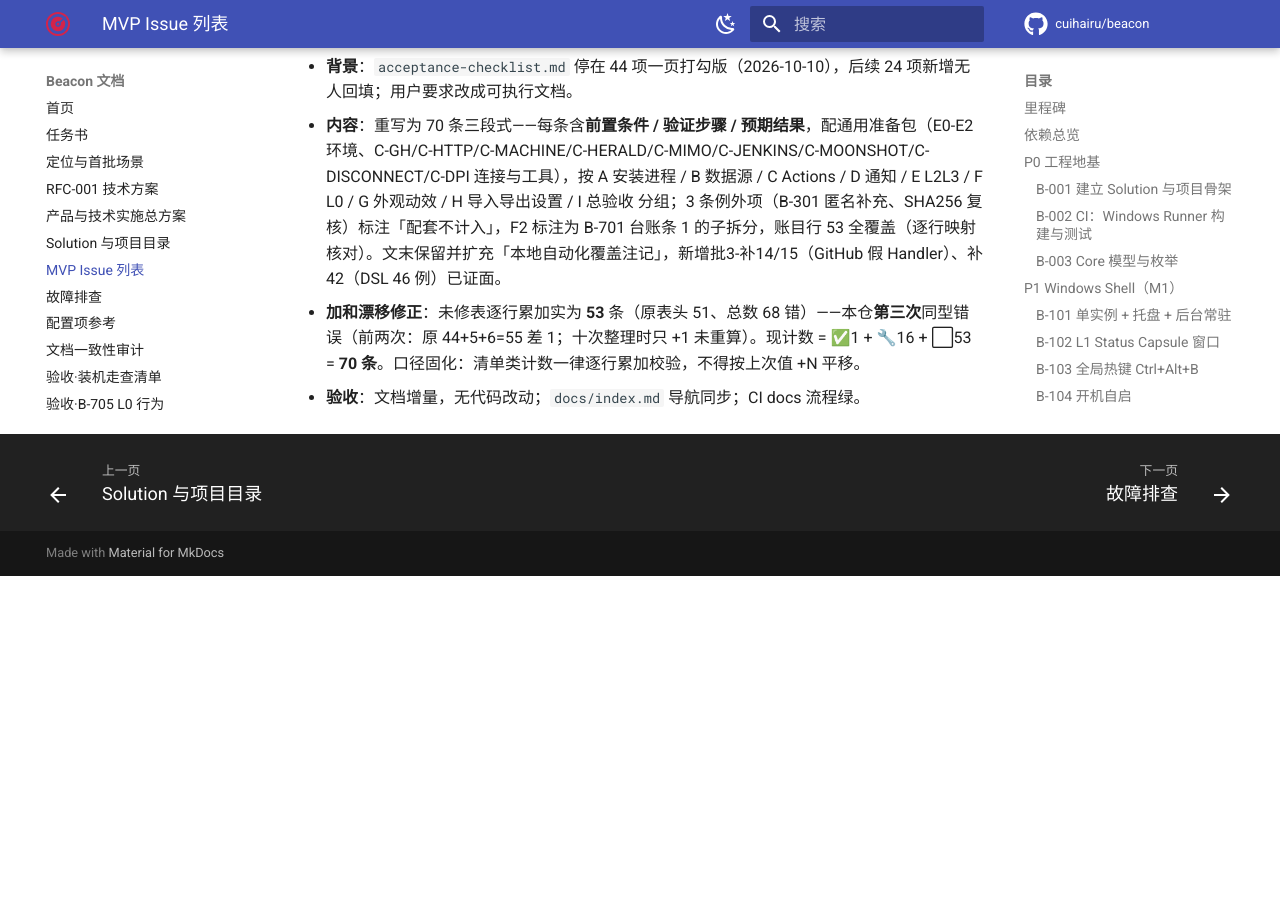
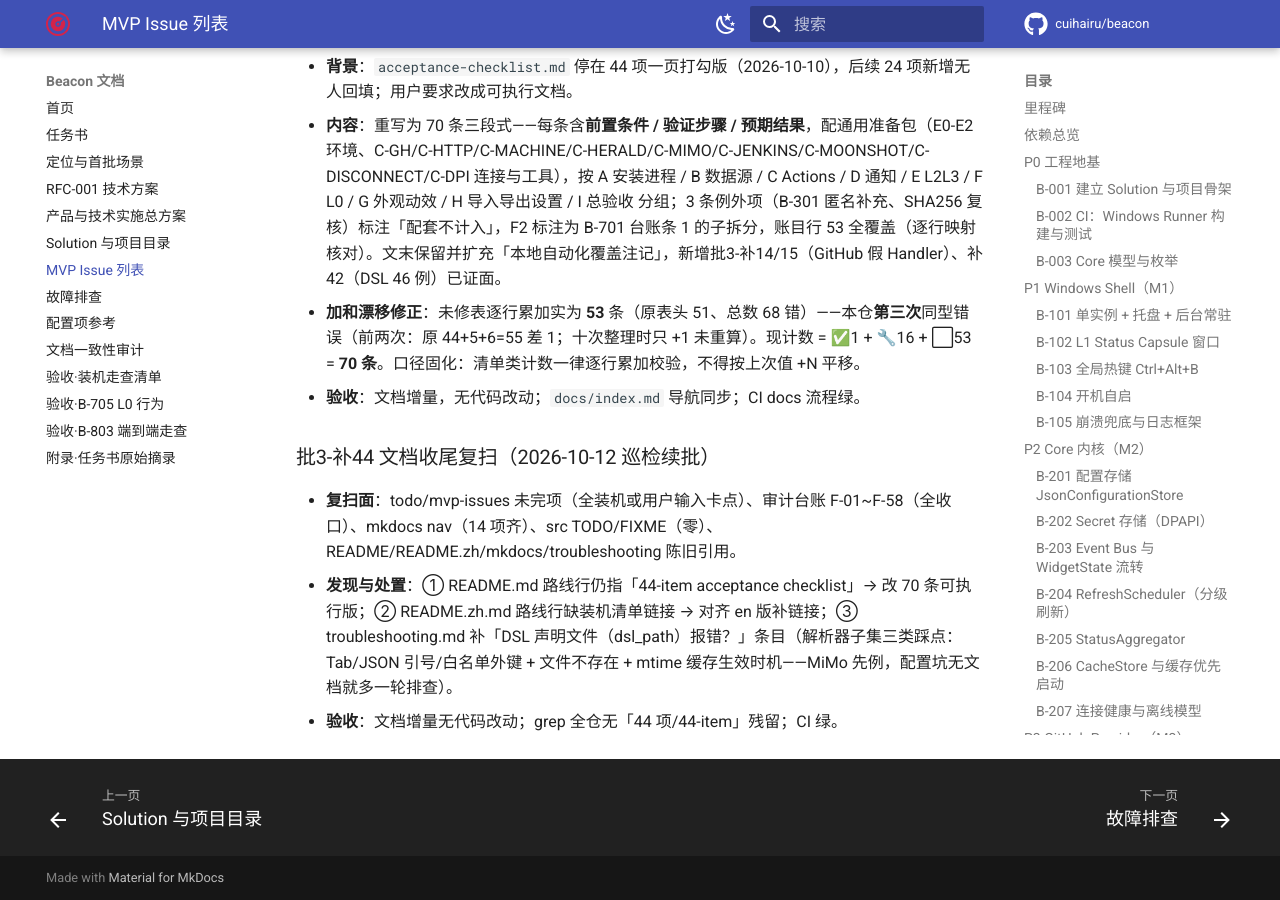
Before and after one commit to cuihairu/beacon, an MkDocs documentation site: the page built from docs/mvp-issues.md, in a window 1280 px wide and 900 px high, scrolled down 50095 px. Built offline with MkDocs 1.6.1 and Material for MkDocs 9.7.7, drawn with Linux system fonts in a browser that asks for light colours; comment, search, counter and statistics services are not loaded; before the commit the page ends 50671 px from its top, so only the background shows below that.

Commit message:
docs: update readme checklist links and add dsl troubleshooting

```diff
--- a/docs/mvp-issues.md
+++ b/docs/mvp-issues.md
@@ -1182,3 +1182,8 @@
 - **内容**：重写为 70 条三段式——每条含**前置条件 / 验证步骤 / 预期结果**，配通用准备包（E0-E2 环境、C-GH/C-HTTP/C-MACHINE/C-HERALD/C-MIMO/C-JENKINS/C-MOONSHOT/C-DISCONNECT/C-DPI 连接与工具），按 A 安装进程 / B 数据源 / C Actions / D 通知 / E L2L3 / F L0 / G 外观动效 / H 导入导出设置 / I 总验收 分组；3 条例外项（B-301 匿名补充、SHA256 复核）标注「配套不计入」，F2 标注为 B-701 台账条 1 的子拆分，账目行 53 全覆盖（逐行映射核对）。文末保留并扩充「本地自动化覆盖注记」，新增批3-补14/15（GitHub 假 Handler）、补42（DSL 46 例）已证面。
 - **加和漂移修正**：未修表逐行累加实为 **53** 条（原表头 51、总数 68 错）——本仓**第三次**同型错误（前两次：原 44+5+6=55 差 1；十次整理时只 +1 未重算）。现计数 = ✅1 + 🔧16 + ⬜53 = **70 条**。口径固化：清单类计数一律逐行累加校验，不得按上次值 +N 平移。
 - **验收**：文档增量，无代码改动；`docs/index.md` 导航同步；CI docs 流程绿。
+
+### 批3-补44 文档收尾复扫（2026-10-12 巡检续批）
+- **复扫面**：todo/mvp-issues 未完项（全装机或用户输入卡点）、审计台账 F-01~F-58（全收口）、mkdocs nav（14 项齐）、src TODO/FIXME（零）、README/README.zh/mkdocs/troubleshooting 陈旧引用。
+- **发现与处置**：① README.md 路线行仍指「44-item acceptance checklist」→ 改 70 条可执行版；② README.zh.md 路线行缺装机清单链接 → 对齐 en 版补链接；③ troubleshooting.md 补「DSL 声明文件（dsl_path）报错？」条目（解析器子集三类踩点：Tab/JSON 引号/白名单外键 + 文件不存在 + mtime 缓存生效时机——MiMo 先例，配置坑无文档就多一轮排查）。
+- **验收**：文档增量无代码改动；grep 全仓无「44 项/44-item」残留；CI 绿。
--- a/docs/troubleshooting.md
+++ b/docs/troubleshooting.md
@@ -58,6 +58,14 @@
 - **悬浮框/设置目录里的品牌 icon 不显示（只剩灯+文字）**：旧版 `Viewbox(PathIcon)` 组合在 WinUI 3 下量测为空、渲染成空白且挡掉兜底字形。已修（改 Path 形状直渲 + 空几何退兜底）。
 - **两态截图证据**：daily-build 每个 run 的 artifact「visual-evidence」——数量悬浮窗开 = 悬浮框全屏+icon 六倍近景；关 = 桌面零残留窗（附硬断言，回归即红构建）。
 
+## DSL 声明文件（dsl_path）报错？
+
+http 连接 Settings 配了 `dsl_path` 后，声明文件的问题**不会静默**：相关卡面直接 Degraded 并带原因（启动与其他连接不受影响；声明动作加载失败只记运行日志）。常见三种：
+
+1. **「DSL 文件不存在」**：Settings 里的路径写错或文件被移走。核对绝对路径（含盘符/用户名），改完等下次刷新即恢复。
+2. **「DSL 文件解析失败（第 N 行：…）」**：解析器只支持 YAML 子集，常见踩点——缩进用了 **Tab**（只许空格）；JSON 字面量没加引号（`body: {"a":1}` 要写成 `body: '{"a":1}'`，裸 `{}`/`[]` 按不支持语法拒绝）；引号未闭合；mapping 用了白名单外的键（拼错即报，不静默忽略）；列表项必须是 `- key: value`（不支持纯标量列表/多文档 `---`）。按行号改即可，语法参考 `configuration.md`「Provider DSL」节。
+3. **改了文件没生效**：文件按 mtime+大小缓存，保存后（编辑器真的写盘）下次刷新自动重解析；若编辑器「保存」没改 mtime，随手再刷新一次或托盘 Refresh All。
+
 ## 日志一览
 
 | 日志 | 位置 | 内容 |
```
Also changed, not shown: README.md (+1 -1 lines), README.zh.md (+1 -1 lines).
